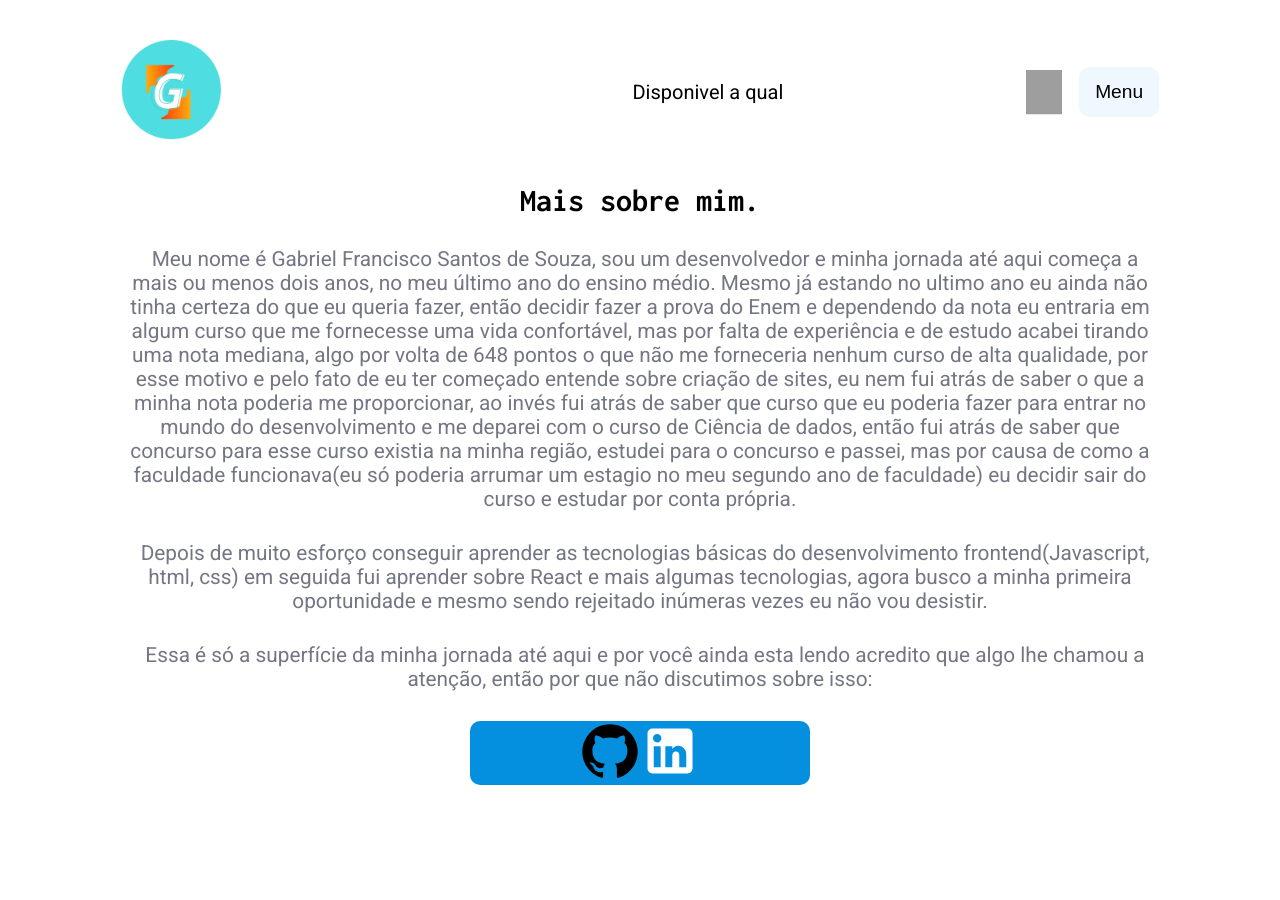
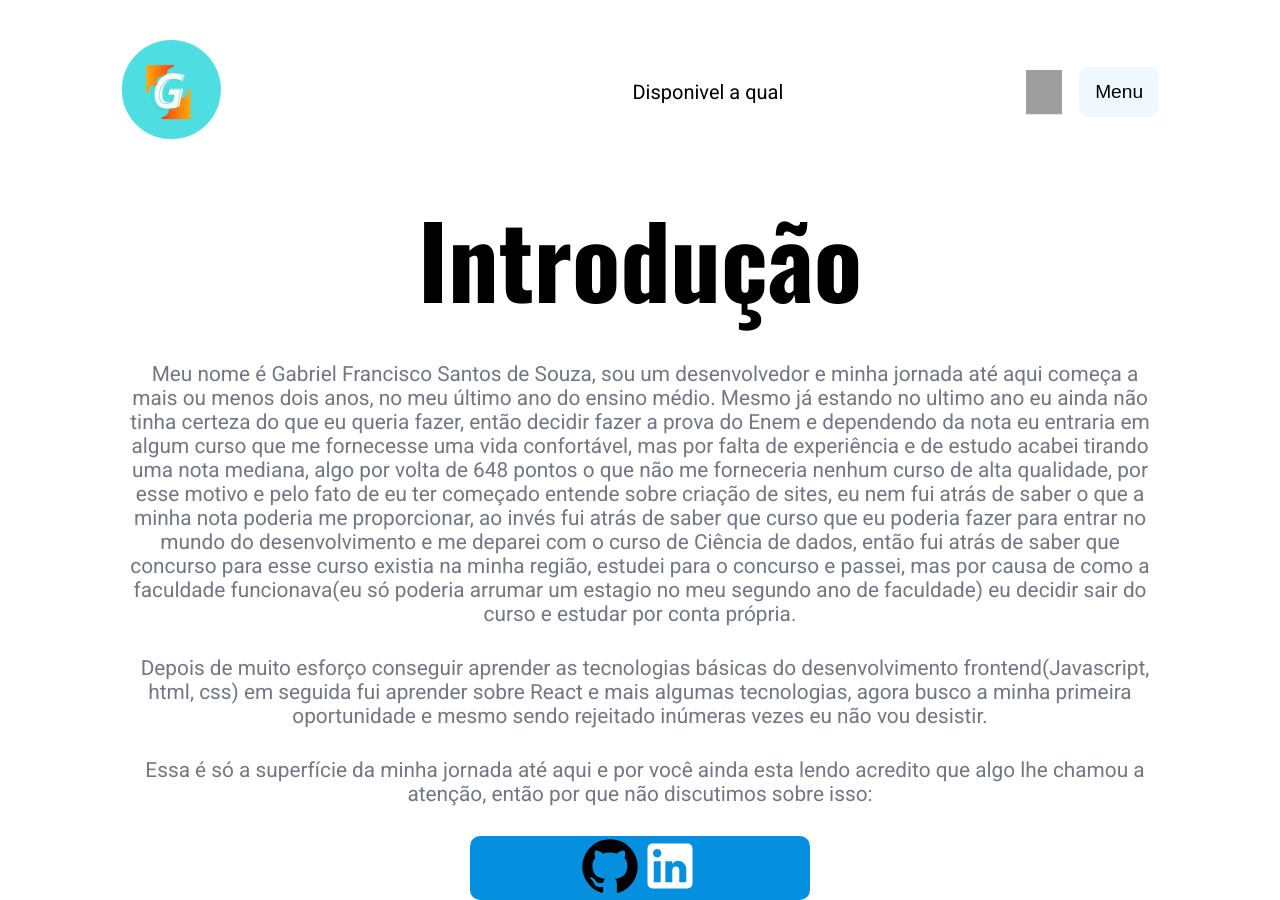
Before and after one commit to gab9244/MyPortfolio, a React (Vite) app in the folder vite-project/: page /Sobre in a window 1280 px wide. Shown: the top 900 px of the page. Before the commit the page ends 800 px from the top, so only its background shows below. Built offline with nearby package versions, Linux system fonts and the light colour scheme; grey boxes are pictures that could not be loaded.

Commit message:
Adding some fonts

```diff
--- a/vite-project/src/Components/Projects.jsx
+++ b/vite-project/src/Components/Projects.jsx
@@ -1,11 +1,11 @@
-import { useState, useContext, useEffect,useRef } from "react";
+import { useState, useContext, useEffect, useRef } from "react";
 import { UserContext } from "./UserContext";
 
 import ContainedButtons from "./Buttons";
 import { Grid, Typography, Box } from "@mui/material";
 export const Projects = () => {
   const { Language } = useContext(UserContext);
-  const hiddenElement = useRef(null)
+  const hiddenElement = useRef(null);
 
   useEffect(() => {
     // Configuração do IntersectionObserver
@@ -73,39 +73,57 @@ export const Projects = () => {
           </div>
         </section> */}
         <section>
-          <img src="ForeverEcommecerScreenShot.png" alt="Ecommecer screenshot" />
+          <img
+            src="ForeverEcommecerScreenShot.png"
+            alt="Ecommecer screenshot"
+          />
           <div className={"uperPart"}>
-            <button className="visitWebBtn">
             <a href="https://forevere-commerce2.onrender.com/" target="_blank">
-                Website
+              <button className="visitWebBtn">Website</button>
             </a>
-            </button>
           </div>
           <div className={"lowerPart"}>
             {Language ? (
               <p>
-                The site offers a complete experience of a virtual store where is possible to create a account, login in it, save items into user's cart, add cloths of differents sizes, changes the quantity of a certain cloth and delete them.
-                This was my first ecommerce being a mern website(mongoose, express, React, Node) and was a challenge that helped me to improve in my skills of problem resolving and how to use arrays to make complexe and dynamic lists.<br />
-                <span className="negrito">technologies</span>: React JS/TypeScript/JavaScript, Node/Express, HTML/CSS,mongoDB and Tailwind.
+                The site offers a complete experience of a virtual store where
+                is possible to create a account, login in it, save items into
+                user's cart, add cloths of differents sizes, changes the
+                quantity of a certain cloth and delete them. This was my first
+                ecommerce being a mern website(mongoose, express, React, Node)
+                and was a challenge that helped me to improve in my skills of
+                problem resolving and how to use arrays to make complexe and
+                dynamic lists.
+                <br />
+                <span className="negrito">technologies</span>: React
+                JS/TypeScript/JavaScript, Node/Express, HTML/CSS,mongoDB and
+                Tailwind.
               </p>
             ) : (
               <p>
-                O site oferece uma experiência completa de uma loja virtual onde é possível criar uma conta, fazer login, salvar itens no carrinho do usuário, adicionar roupas de diferentes tamanhos, mudar a quantidade de uma certa roupa e deleta-las. Esse projeto foi meu primeiro ecommerce sendo um projeto mern(mongoose,
-                express, React, Node) e foi um desafio que me ajudou a melhorar minhas habilidades em resolver problemas e como usar arrays para fazer listas complexas e dinâmicas. <br />
+                O site oferece uma experiência completa de uma loja virtual onde
+                é possível criar uma conta, fazer login, salvar itens no
+                carrinho do usuário, adicionar roupas de diferentes tamanhos,
+                mudar a quantidade de uma certa roupa e deleta-las. Esse projeto
+                foi meu primeiro ecommerce sendo um projeto mern(mongoose,
+                express, React, Node) e foi um desafio que me ajudou a melhorar
+                minhas habilidades em resolver problemas e como usar arrays para
+                fazer listas complexas e dinâmicas. <br />
                 <span className="negrito">tecnologias</span>: React JS/
-                TypeScript/JavaScript, Node/Express,  HTML/CSS,mongoDB e Tailwind.
+                TypeScript/JavaScript, Node/Express, HTML/CSS,mongoDB e
+                Tailwind.
               </p>
             )}
           </div>
         </section>
         <section>
-          <img src="taskmanager-printe.png" alt="A screenshot of my taskmanager project" />
+          <img
+            src="taskmanager-printe.png"
+            alt="A screenshot of my taskmanager project"
+          />
           <div className={"uperPart"}>
-            <button className="visitWebBtn">
             <a href="https://task-manager-q6ci.onrender.com/" target="_blank">
-                Website
+              <button className="visitWebBtn">Website</button>
             </a>
-            </button>
           </div>
           <div className="lowerPart">
             {Language ? (
@@ -138,14 +156,12 @@ export const Projects = () => {
           />
 
           <div className={"uperPart"}>
-            <button className="visitWebBtn">
             <a
               href="https://manage-landing-page-master-challenge-2w5a3hunc.vercel.app/"
               target="_blank"
             >
-                Website
+              <button className="visitWebBtn">Website</button>
             </a>
-            </button>
           </div>
           <div className="lowerPart">
             <Typography
@@ -176,7 +192,7 @@ export const Projects = () => {
           </p>
         </div>
         <div>
-          <ContainedButtons link = {"/MoreProjects"}/>
+          <ContainedButtons link={"/MoreProjects"} />
         </div>
       </div>
     </div>
--- a/vite-project/src/Components/Sobre.jsx
+++ b/vite-project/src/Components/Sobre.jsx
@@ -10,7 +10,7 @@ export const Sobre = () => {
     <main className="sobreMim">
       {!Language ? (
         <>
-          <h1>Mais sobre mim.</h1>
+          <h1>Introdução</h1>
           <p>
             Meu nome é Gabriel Francisco Santos de Souza, sou um desenvolvedor e
             minha jornada até aqui começa a mais ou menos dois anos, no meu
--- a/vite-project/src/Styles/Projects.css
+++ b/vite-project/src/Styles/Projects.css
@@ -80,7 +80,10 @@ section:not(:hover) .lowerPart {
   transition: transform 0.5s ease;
   align-items: center;
 }
-
+.uperPart a {
+  display: flex;
+  justify-content: center;
+}
 .visitWebBtn {
   width: 150px;
   height: 40px;
--- a/vite-project/src/Styles/Sobre.css
+++ b/vite-project/src/Styles/Sobre.css
@@ -1,14 +1,21 @@
+  @import url('https://fonts.googleapis.com/css2?family=Oswald:wght@200..700&display=swap');
 .sobreMim{
 display: flex;
 text-align: center;
 flex-direction: column;
 align-items: center;
 gap: 30px;
+
+}
+.sobreMim h1{
+font-family: "Oswald", sans-serif;
+font-size: 100px;
 }
 .sobreMim p{
     width: 80vw;
     font-size: 1.3rem;
     color: #737783;
+
 }
 .SobreSocials {
     background-color: #0590DF;
```
Also changed, not shown: vite-project/index.html (+8 -0 lines). Lines whose indentation alone changed are shown as unchanged.
